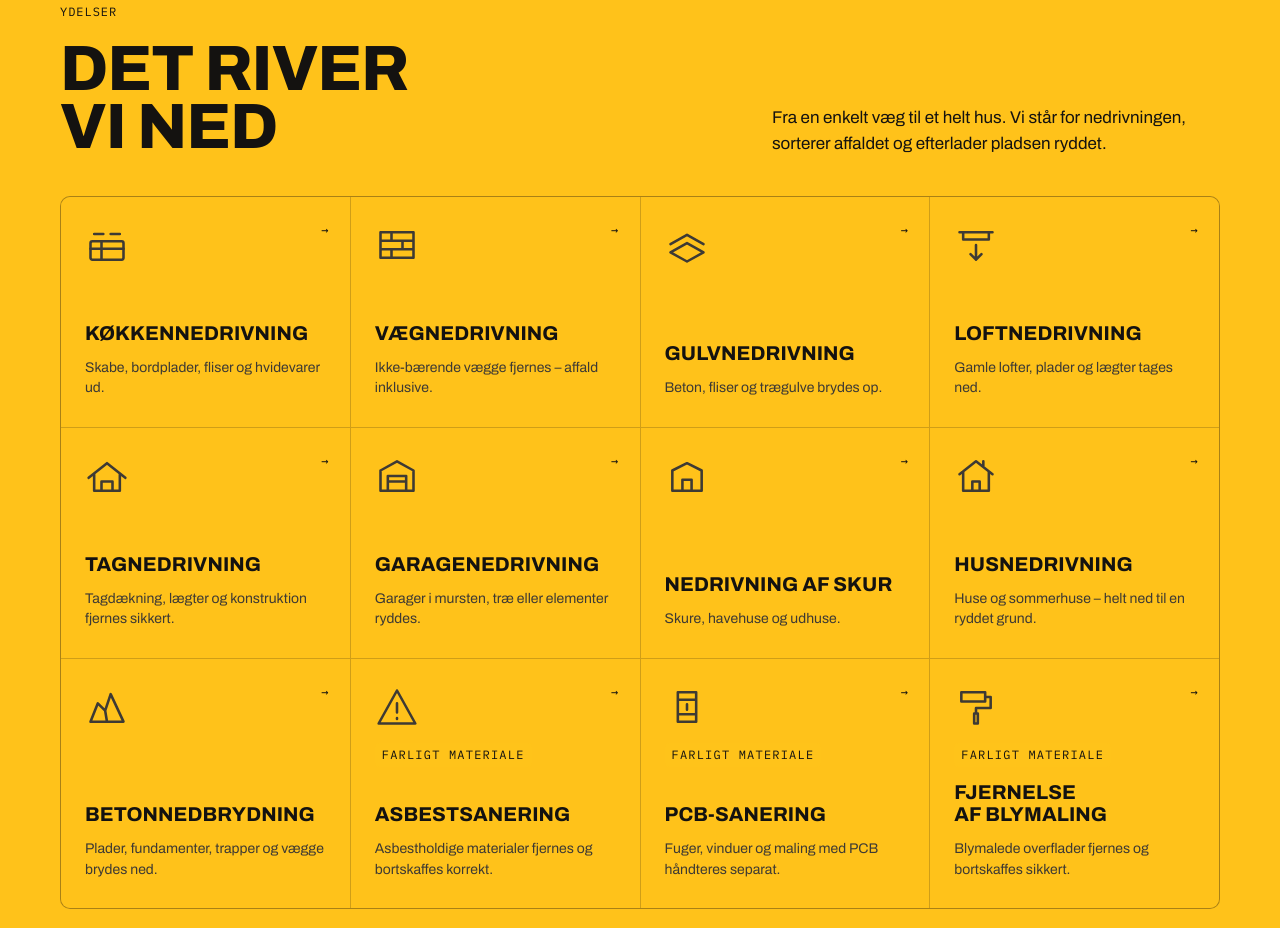
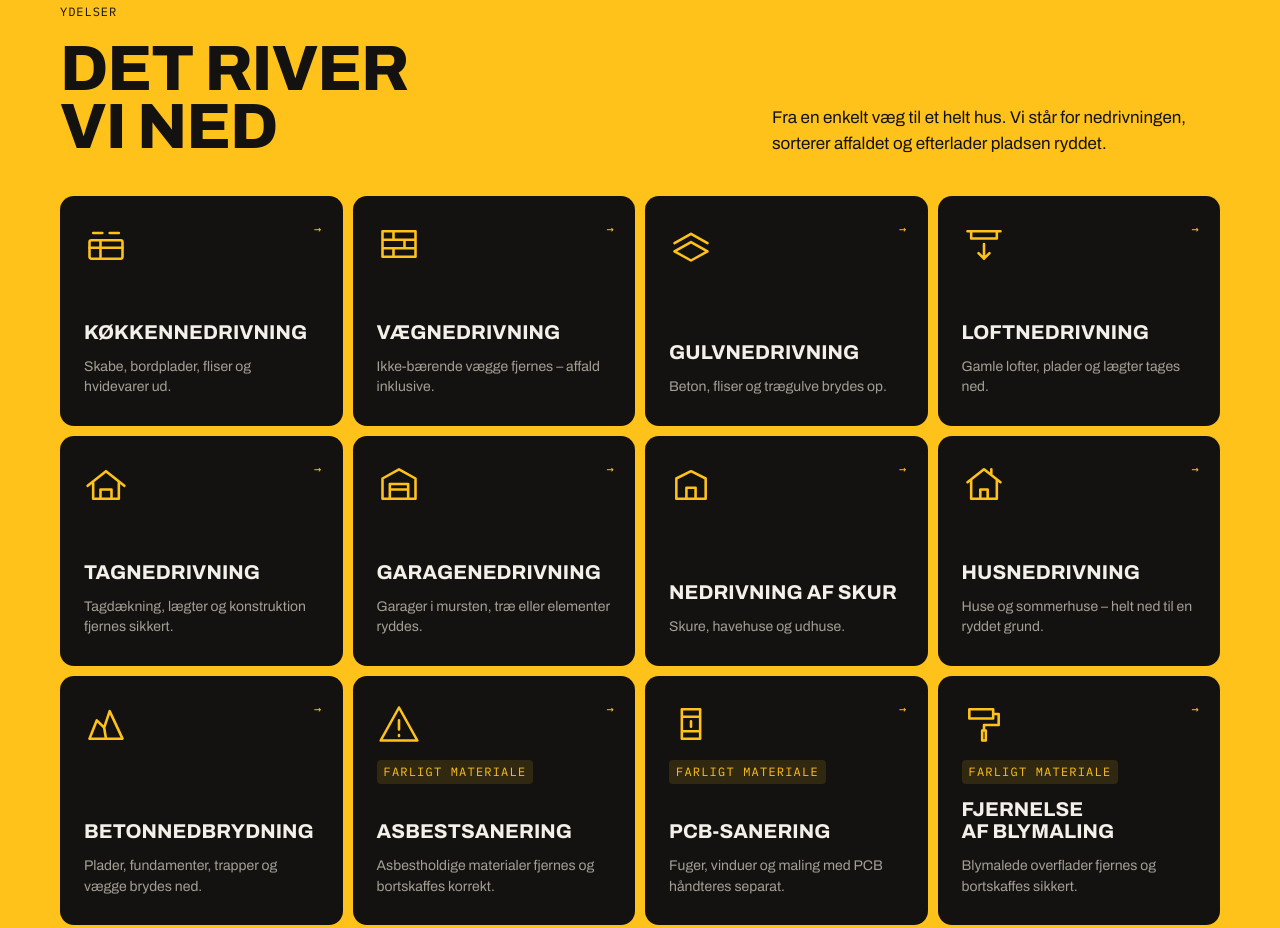
Before and after one commit to niczavere-create/gonedrivning, a plain HTML site: page index.html in a window 1280 px wide. Shown: the part 2023-2951 px from the top of the page. Drawn offline with nearby package versions, Linux system fonts and the light colour scheme.

Commit message:
Services: dark cards on yellow background

```diff
--- a/index.html
+++ b/index.html
@@ -634,7 +634,7 @@ label.q-drop,.q-drop{display:flex!important;flex-direction:column;align-items:ce
 #about{--bg:#FFFFFF;--bg-2:#F4F4F4;--bg-3:#ECECEC;--line:#1412101f;--line-2:#14121033;--text:#141210;--muted:#3E3A34;--dim:#5C574F;color:var(--text);color-scheme:light;border-top:0;background:#fff}
 #about .kicker{color:#9A6B00}#about .display,#about h3{color:#141210}
 #calc{border-top:0}#services{--bg:#FFC21A;--bg-2:#F5B800;--bg-3:#FFD24D;--line:#14121033;--line-2:#14121055;--accent:#141210;--text:#141210;--muted:#3E3A34;--dim:#5C574F;background:#FFC21A;color:#141210;color-scheme:light;border-top:0}
-#services .kicker,#services .display,#services .sec-head p{color:#141210}
+#services .kicker,#services .display,#services .sec-head p{color:#141210}#services .svc-grid{background:transparent;border:0;gap:10px;border-radius:0;overflow:visible}#services .svc{--text:#F3F0E9;--muted:#A39E95;--dim:#7A756C;--accent:#FFC21A;background:#141210;color:#F3F0E9;border-radius:14px}#services .svc:hover,#services .svc:focus-visible{background:#26292D}#services .svc .ic{color:#FFC21A}
 .rvm .rev{background:#fff;border-color:#fff;color:#141210}.rvm .rev blockquote{color:#141210}.rvm .rev figcaption{color:#5C574F}.rvm .rev .rv-more{color:#9A6B00}
 #results .kicker,#results .gcard-go,#results .xlinks a{color:#F3F0E9}
 .rvm{-webkit-mask-image:none;mask-image:none;overflow-x:auto;scroll-snap-type:x mandatory;scrollbar-width:none;-webkit-overflow-scrolling:touch;margin-left:calc(-1*clamp(16px,4vw,40px));margin-right:calc(-1*clamp(16px,4vw,40px));padding:0 clamp(16px,4vw,40px);scroll-padding-inline:clamp(16px,4vw,40px)}
```
